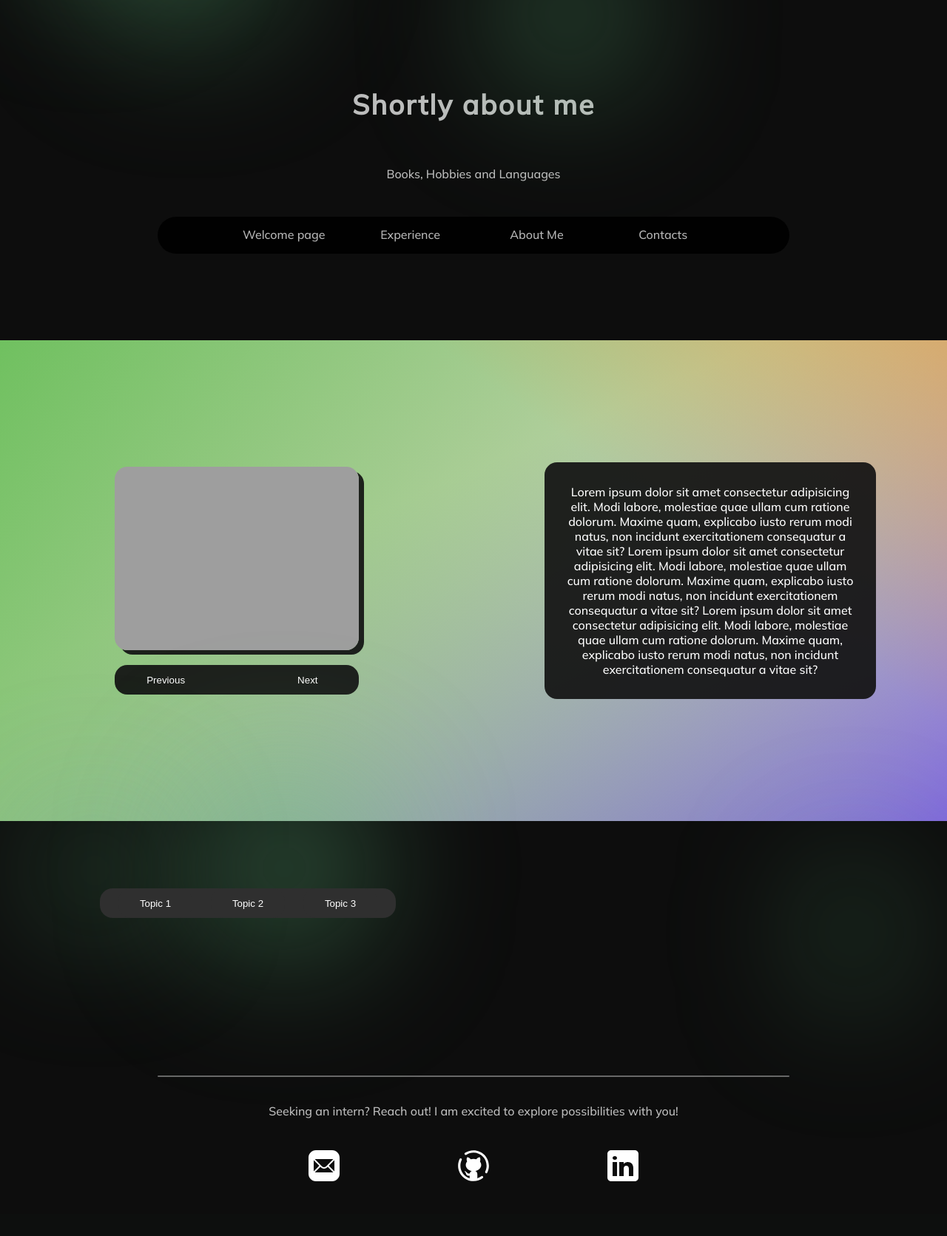
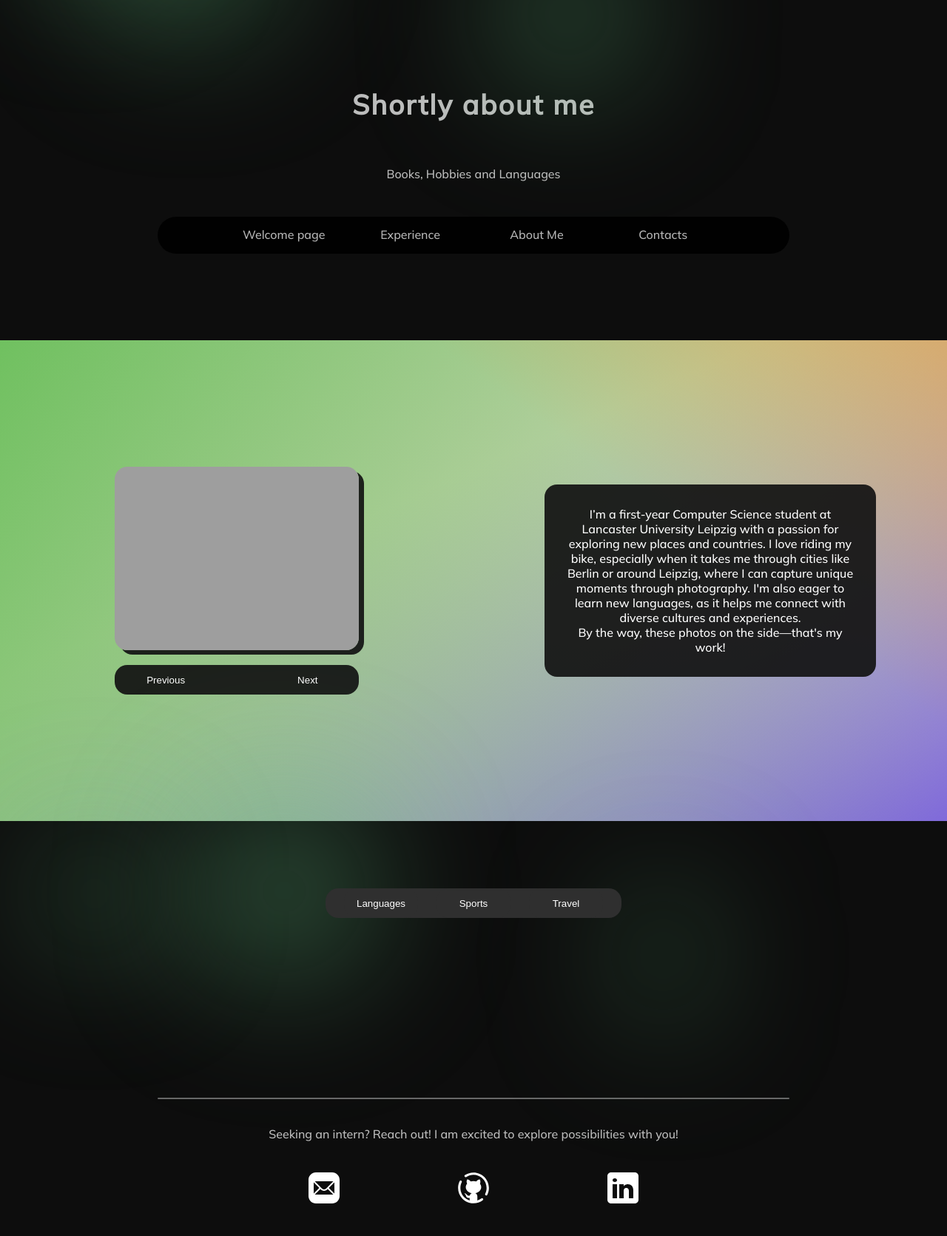
Before and after one commit to highk1nda/Personal_Website_BETA, a Flask app: page /about_me in a window 1280 px wide. Shown: the whole page at 74% size. Before the commit the page ends 1597 px from the top, so only its background shows below. Run offline with Flask 3, Linux system fonts and the light colour scheme; some web fonts are replaced; grey boxes are pictures that could not be loaded.

Commit message:
FEAT: Fixed responsiveness and updated content and design in about_me.html.

```diff
--- a/data/form_data.txt
+++ b/data/form_data.txt
@@ -13,4 +13,6 @@ Message: STATIC FOLDER TESTSTATIC FOLDER TESTSTATIC FOLDER TEST
 Email: sdfsdfsdf
 Message: sdfsdfsdfsdf
 -------------
-# NOTE: I will use a database in the future, plus develop an input validator to address potential threats. For now, .txt :)
+# NOTE: I will use a database in the future, plus develop an input validator to address potential threats. For now, .txt :)Email: test@gmail.con
+Message: BLA BLA BLA
+-------------
--- a/static/css/about_me_c.css
+++ b/static/css/about_me_c.css
@@ -75,7 +75,7 @@ img.displaySlide {
   display: block;
   border-radius: 17px;
   box-shadow: 7px 6px rgba(20, 20, 20, 0.9294117647);
-  transition: 0.4s;
+  transition: 0.3s;
   animation-name: fade;
   animation-duration: 1.5s;
 }
@@ -144,7 +144,6 @@ img.displaySlide:hover {
 
 .text-selector {
   padding-top: 5%;
-  width: 50%;
 }
 
 .photo-slider {
@@ -197,4 +196,20 @@ img.displaySlide:hover {
   display: block;
 }
 
+@media screen and (max-width: 400px) {
+  .slider {
+    width: 100%;
+  }
+  .section-text-about-me {
+    width: 100%;
+  }
+  .bg-about-me {
+    flex-direction: column;
+    height: 110vh;
+  }
+  .content-about-me {
+    width: 80%;
+  }
+}
+
 /*# sourceMappingURL=about_me_c.css.map */
--- a/templates/about_me.html
+++ b/templates/about_me.html
@@ -86,9 +86,7 @@
     <div class="section-text-about-me">
         <div class="content-about-me">
             <p class="box-text-about-me">
-                Lorem ipsum dolor sit amet consectetur adipisicing elit. Modi labore, molestiae quae ullam cum ratione dolorum. Maxime quam, explicabo iusto rerum modi natus, non incidunt exercitationem consequatur a vitae sit?
-                Lorem ipsum dolor sit amet consectetur adipisicing elit. Modi labore, molestiae quae ullam cum ratione dolorum. Maxime quam, explicabo iusto rerum modi natus, non incidunt exercitationem consequatur a vitae sit?
-                Lorem ipsum dolor sit amet consectetur adipisicing elit. Modi labore, molestiae quae ullam cum ratione dolorum. Maxime quam, explicabo iusto rerum modi natus, non incidunt exercitationem consequatur a vitae sit?
+                I’m a first-year Computer Science student at Lancaster University Leipzig with a passion for exploring new places and countries. I love riding my bike, especially when it takes me through cities like Berlin or around Leipzig, where I can capture unique moments through photography. I'm also eager to learn new languages, as it helps me connect with diverse cultures and experiences. <br>By the way, these photos on the side—that's my work!
             </p>
         </div>
     </div>
@@ -128,20 +126,20 @@
     <div class="text-selector">
         <div class="selector">
             <div class="selector-container-buttons">
-               <button class="selector-button" id="topicOne">Topic 1</button>
-               <button class="selector-button" id="topicTwo">Topic 2</button>
-               <button class="selector-button" id="topicThree">Topic 3</button>
+               <button class="selector-button" id="topicOne">Languages</button>
+               <button class="selector-button" id="topicTwo">Sports</button>
+               <button class="selector-button" id="topicThree">Travel</button>
             </div>
         </div>
     <div class="text-selected">
         <p class="text" id="textOne">
-            Text for Topic 1 - Lorem ipsum dolor sit amet consectetur adipiscing elit. Numquam itaque excepturi eaque, aspernatur vero consequatur in. Consectetur fugit tenetur sapiente accusamus animi praesentium impedit, ut eius, ipsa dicta voluptatum sint.
+            Currently, I’m focusing on learning German because I like the language and live in Leipzig. I’m fluent in English and Ukrainian (my native language) and have some knowledge of Polish from my time living in Poland. I also know quite a few words in Czech and Slovak, and have some basics in Arabic and a little Chinese. I enjoy learning new languages as it allows me to connect with different cultures and enrich my experiences.
         </p>
         <p class="text" id="textTwo">
-            Text for Topic 2 - Lorem ipsum dolor sit amet consectetur adipiscing elit. Numquam itaque excepturi eaque, aspernatur vero consequatur in. Consectetur fugit tenetur sapiente accusamus animi praesentium impedit, ut eius, ipsa dicta voluptatum sint.
+            I’ve been passionate about biking for the past three years. I enjoy riding through and around Leipzig, and I occasionally take my bike with me to Berlin to explore the city. Another one of my passions is swimming, whether it's in the pool or in a lake. I also play ping-pong at the university, which adds a fun and competitive element to my routine. Additionally, I play basketball, which rounds out my sports activities.
         </p>
         <p class="text" id="textThree">
-            Text for Topic 3 - Lorem ipsum dolor sit amet consectetur adipiscing elit. Numquam itaque excepturi eaque, aspernatur vero consequatur in. Consectetur fugit tenetur sapiente accusamus animi praesentium impedit, ut eius, ipsa dicta voluptatum sint.
+            I’ve had the opportunity to travel extensively and experience a variety of cultures. I’ve visited countries across Europe, including Germany, Georgia, Poland, Slovakia, and Greece, as well as farther afield to Kazakhstan, Uzbekistan, and Tajikistan. I’ve also explored many different cities within Germany, such as Munich, Frankfurt am Main, Nuremberg, Berlin, and Stuttgart. Each destination has offered me unique and enriching experiences.
         </p>
     </div>
 </div>
@@ -152,7 +150,7 @@
     <div class="footer-main-index">
         <div class="animated-circle-green" style="width: 150px; height: 150px; top: 10%; left: 10%;"></div>
         <div class="animated-circle-green" style="width: 250px; height: 250px; top: 40%; left: 30%;"></div>
-        <div class="animated-circle-green" style="width: 100px; height: 200px; top: 50%; left: 90%;"></div>
+        <div class="animated-circle-green" style="width: 100px; height: 200px; top: 50%; left: 70%;"></div>
         <hr class="hr-separator">
         <p class="info">Seeking an intern? Reach out! I am excited to explore possibilities with you!
         </p>
```
Also changed, not shown: static/scss/about_me_s.scss (+17 -2 lines).
